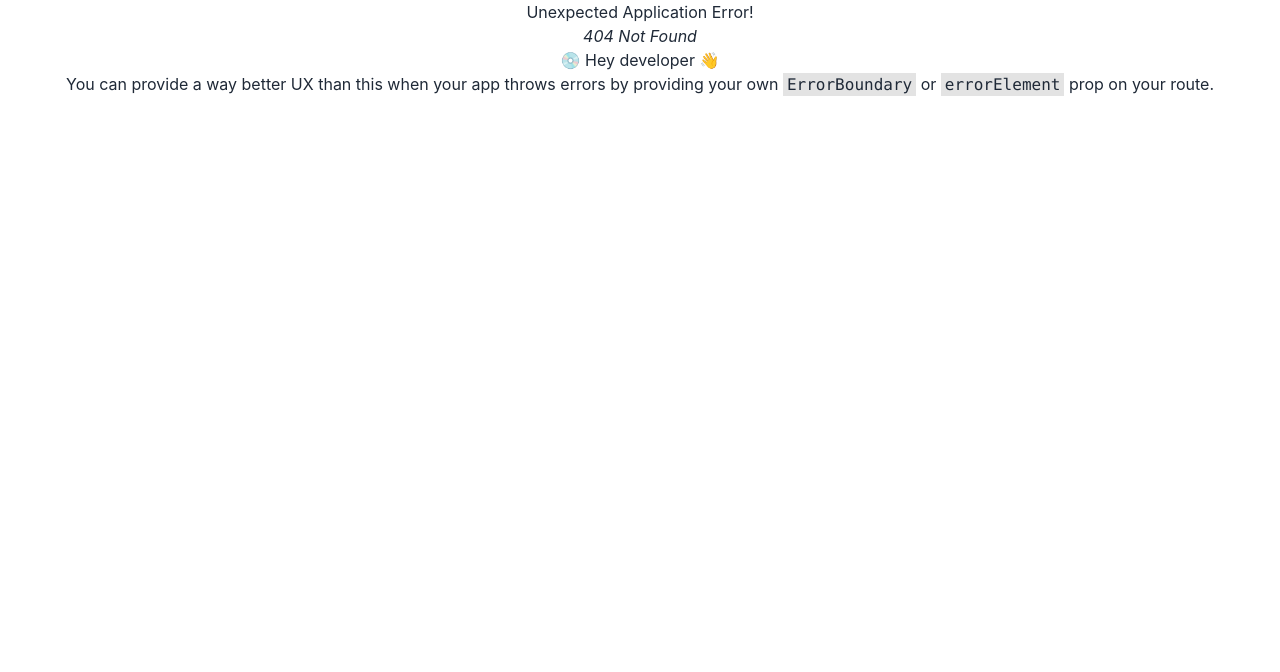
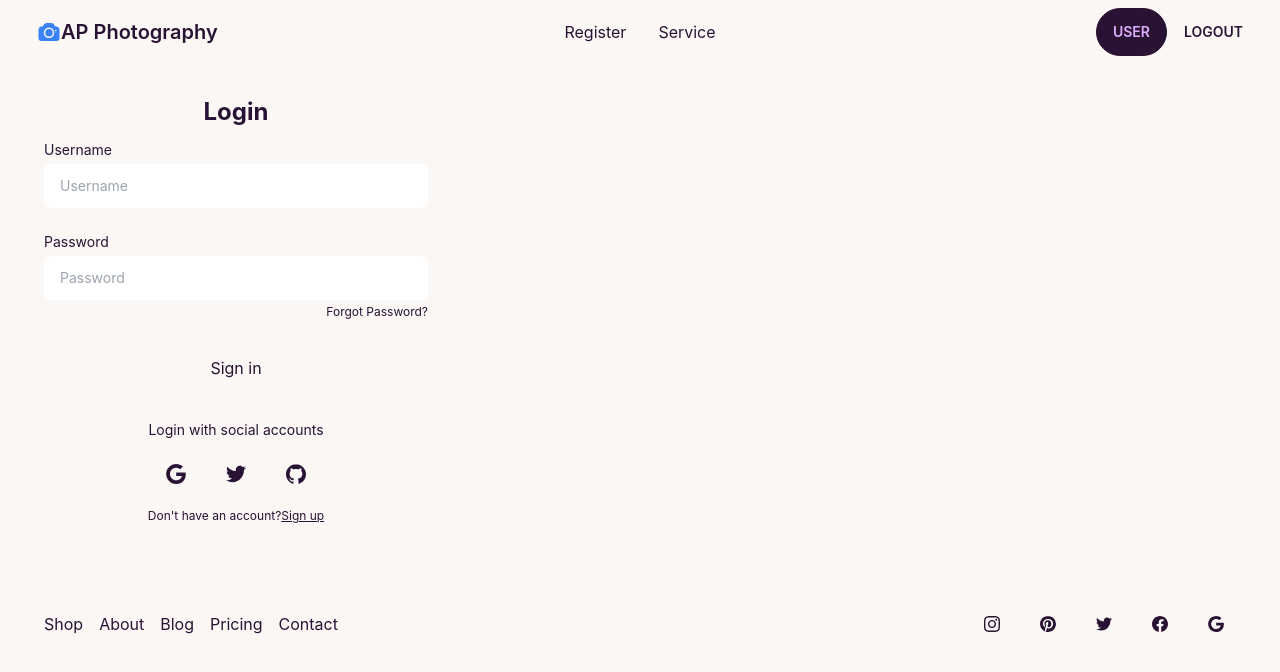
Before and after one commit to leoarafat/worldwide-photography-client, a React (Create React App) app: page /login in a window 1280 px wide. Before the commit this address had no page. Shown: the top 672 px of the page. Built offline with nearby package versions, Linux system fonts and the light colour scheme.

Commit message:
added login and signup field

```diff
--- a/package.json
+++ b/package.json
@@ -3,6 +3,7 @@
   "version": "0.1.0",
   "private": true,
   "dependencies": {
+    "@heroicons/react": "^2.0.13",
     "@testing-library/jest-dom": "^5.16.5",
     "@testing-library/react": "^13.4.0",
     "@testing-library/user-event": "^13.5.0",
--- a/public/index.html
+++ b/public/index.html
@@ -24,7 +24,7 @@
       work correctly both with client-side routing and a non-root public URL.
       Learn how to configure a non-root public URL by running `npm run build`.
     -->
-    <title>Sports Photographer</title>
+    <title>AP Photography</title>
   </head>
   <body>
     <noscript>You need to enable JavaScript to run this app.</noscript>
--- a/src/App.js
+++ b/src/App.js
@@ -4,7 +4,7 @@
 
 function App() {
   return (
-    <div className="App">
+    <div data-theme="cupcake" className="max-w-7xl mx-auto px-3">
 <RouterProvider router={router}></RouterProvider>
     </div>
   );
--- a/src/components/Footer/Footer.js
+++ b/src/components/Footer/Footer.js
@@ -3,7 +3,7 @@
 
 const Footer = () => {
     return (
-<footer className="dark:bg-gray-800 dark:text-gray-50">
+<footer  className=" ">
 	<div className="container flex flex-col p-4 mx-auto md:p-8 lg:flex-row divide-gray-400">
 		<ul className="self-center py-6 space-y-4 text-center sm:flex sm:space-y-0 sm:justify-around sm:space-x-4 lg:flex-1 lg:justify-start">
 			<li>Shop</li>
--- a/src/components/NavBar/NavBar.js
+++ b/src/components/NavBar/NavBar.js
@@ -1,29 +1,76 @@
-import React from 'react';
-import { Link } from 'react-router-dom';
+import React, { useContext } from "react";
+import { Link } from "react-router-dom";
+import { CameraIcon } from "@heroicons/react/24/solid";
+import { userContext } from "../AuthProvider/AuthContext";
 
 const NavBar = () => {
+  const { user } = useContext(userContext);
+
+  const handleLogOut = () =>{
+
+  }
+
   return (
     <div className="navbar bg-base-100">
       <div className="navbar-start">
         <div className="dropdown">
           <label tabIndex={0} className="btn btn-ghost lg:hidden">
-        <svg xmlns="http://www.w3.org/2000/svg" className="h-5 w-5" fill="none" viewBox="0 0 24 24" stroke="currentColor"><path strokeLinecap="round" strokeLinejoin="round" strokeWidth="2" d="M4 6h16M4 12h8m-8 6h16" /></svg>
+            <svg
+              xmlns="http://www.w3.org/2000/svg"
+              className="h-5 w-5"
+              fill="none"
+              viewBox="0 0 24 24"
+              stroke="currentColor"
+            >
+              <path
+                strokeLinecap="round"
+                strokeLinejoin="round"
+                strokeWidth="2"
+                d="M4 6h16M4 12h8m-8 6h16"
+              />
+            </svg>
           </label>
-      <ul tabIndex={0} className="menu menu-compact dropdown-content mt-3 p-2 shadow bg-base-100 rounded-box w-52">
-
-        <li>hello</li>
+          <ul
+            tabIndex={0}
+            className="menu menu-compact dropdown-content mt-3 p-2 shadow bg-base-100 rounded-box w-52"
+          >
+            <li>
+              <Link to="/register">Register</Link>
+            </li>
+            <li>
+              <Link to="/service">Service</Link>
+            </li>
           </ul>
         </div>
-    <Link className="btn btn-ghost normal-case text-xl">daisyUI</Link>
+        <Link className="btn btn-ghost normal-case text-xl">
+          <CameraIcon className="h-6 w-6 text-blue-500" />
+          AP Photography
+        </Link>
       </div>
       <div className="navbar-center hidden lg:flex">
         <ul className="menu menu-horizontal p-0">
-
-      <li>hello</li>
+          <li>
+            <Link to="/register">Register</Link>
+          </li>
+          <li>
+            <Link to="/service">Service</Link>
+          </li>
         </ul>
       </div>
       <div className="navbar-end">
-    <Link className="btn">Get started</Link>
+        <p>
+          <Link className="btn">
+            <p>User</p>
+          </Link>
+        </p>
+
+        <p>
+          {user?.uid ? (
+            <Link to="/login">Login</Link>
+          ) : (
+            <button className="btn btn-ghost" onClick={handleLogOut}>Logout</button>
+          )}
+        </p>
       </div>
     </div>
   );
--- /dev/null
+++ b/src/components/pages/Login/Login.js
@@ -0,0 +1,51 @@
+import React from 'react';
+import { Link } from 'react-router-dom';
+
+const Login = () => {
+    return (
+<div className="w-full max-w-md p-8 space-y-3 rounded-xl dark:bg-gray-900 dark:text-gray-100">
+	<h1 className="text-2xl font-bold text-center">Login</h1>
+	<form novalidate="" action="" className="space-y-6 ng-untouched ng-pristine ng-valid">
+		<div className="space-y-1 text-sm">
+			<label for="username" className="block dark:text-gray-400">Username</label>
+			<input type="text" name="username" id="username" placeholder="Username" className="w-full px-4 py-3 rounded-md dark:border-gray-700 dark:bg-gray-900 dark:text-gray-100 focus:dark:border-violet-400" />
+		</div>
+		<div className="space-y-1 text-sm">
+			<label for="password" className="block dark:text-gray-400">Password</label>
+			<input type="password" name="password" id="password" placeholder="Password" className="w-full px-4 py-3 rounded-md dark:border-gray-700 dark:bg-gray-900 dark:text-gray-100 focus:dark:border-violet-400" />
+			<div className="flex justify-end text-xs dark:text-gray-400">
+				<a rel="noopener noreferrer" href="#">Forgot Password?</a>
+			</div>
+		</div>
+		<button className="block w-full p-3 text-center rounded-sm dark:text-gray-900 dark:bg-violet-400">Sign in</button>
+	</form>
+	<div className="flex items-center pt-4 space-x-1">
+		<div className="flex-1 h-px sm:w-16 dark:bg-gray-700"></div>
+		<p className="px-3 text-sm dark:text-gray-400">Login with social accounts</p>
+		<div className="flex-1 h-px sm:w-16 dark:bg-gray-700"></div>
+	</div>
+	<div className="flex justify-center space-x-4">
+		<button aria-label="Log in with Google" className="p-3 rounded-sm">
+			<svg xmlns="http://www.w3.org/2000/svg" viewBox="0 0 32 32" className="w-5 h-5 fill-current">
+				<path d="M16.318 13.714v5.484h9.078c-0.37 2.354-2.745 6.901-9.078 6.901-5.458 0-9.917-4.521-9.917-10.099s4.458-10.099 9.917-10.099c3.109 0 5.193 1.318 6.38 2.464l4.339-4.182c-2.786-2.599-6.396-4.182-10.719-4.182-8.844 0-16 7.151-16 16s7.156 16 16 16c9.234 0 15.365-6.49 15.365-15.635 0-1.052-0.115-1.854-0.255-2.651z"></path>
+			</svg>
+		</button>
+		<button aria-label="Log in with Twitter" className="p-3 rounded-sm">
+			<svg xmlns="http://www.w3.org/2000/svg" viewBox="0 0 32 32" className="w-5 h-5 fill-current">
+				<path d="M31.937 6.093c-1.177 0.516-2.437 0.871-3.765 1.032 1.355-0.813 2.391-2.099 2.885-3.631-1.271 0.74-2.677 1.276-4.172 1.579-1.192-1.276-2.896-2.079-4.787-2.079-3.625 0-6.563 2.937-6.563 6.557 0 0.521 0.063 1.021 0.172 1.495-5.453-0.255-10.287-2.875-13.52-6.833-0.568 0.964-0.891 2.084-0.891 3.303 0 2.281 1.161 4.281 2.916 5.457-1.073-0.031-2.083-0.328-2.968-0.817v0.079c0 3.181 2.26 5.833 5.26 6.437-0.547 0.145-1.131 0.229-1.724 0.229-0.421 0-0.823-0.041-1.224-0.115 0.844 2.604 3.26 4.5 6.14 4.557-2.239 1.755-5.077 2.801-8.135 2.801-0.521 0-1.041-0.025-1.563-0.088 2.917 1.86 6.36 2.948 10.079 2.948 12.067 0 18.661-9.995 18.661-18.651 0-0.276 0-0.557-0.021-0.839 1.287-0.917 2.401-2.079 3.281-3.396z"></path>
+			</svg>
+		</button>
+		<button aria-label="Log in with GitHub" className="p-3 rounded-sm">
+			<svg xmlns="http://www.w3.org/2000/svg" viewBox="0 0 32 32" className="w-5 h-5 fill-current">
+				<path d="M16 0.396c-8.839 0-16 7.167-16 16 0 7.073 4.584 13.068 10.937 15.183 0.803 0.151 1.093-0.344 1.093-0.772 0-0.38-0.009-1.385-0.015-2.719-4.453 0.964-5.391-2.151-5.391-2.151-0.729-1.844-1.781-2.339-1.781-2.339-1.448-0.989 0.115-0.968 0.115-0.968 1.604 0.109 2.448 1.645 2.448 1.645 1.427 2.448 3.744 1.74 4.661 1.328 0.14-1.031 0.557-1.74 1.011-2.135-3.552-0.401-7.287-1.776-7.287-7.907 0-1.751 0.62-3.177 1.645-4.297-0.177-0.401-0.719-2.031 0.141-4.235 0 0 1.339-0.427 4.4 1.641 1.281-0.355 2.641-0.532 4-0.541 1.36 0.009 2.719 0.187 4 0.541 3.043-2.068 4.381-1.641 4.381-1.641 0.859 2.204 0.317 3.833 0.161 4.235 1.015 1.12 1.635 2.547 1.635 4.297 0 6.145-3.74 7.5-7.296 7.891 0.556 0.479 1.077 1.464 1.077 2.959 0 2.14-0.020 3.864-0.020 4.385 0 0.416 0.28 0.916 1.104 0.755 6.4-2.093 10.979-8.093 10.979-15.156 0-8.833-7.161-16-16-16z"></path>
+			</svg>
+		</button>
+	</div>
+	<p className="text-xs text-center sm:px-6 dark:text-gray-400">Don't have an account?
+		<Link rel="noopener noreferrer" href="#" className="underline dark:text-gray-100">Sign up</Link>
+	</p>
+</div>
+    );
+};
+
+export default Login;
--- /dev/null
+++ b/src/components/pages/Register/Register.js
@@ -0,0 +1,23 @@
+import React from 'react';
+import { Link } from 'react-router-dom';
+
+const Register = () => {
+    return (
+<div className="flex items-center justify-center text-center dark:bg-gray-900 dark:text-gray-100">
+	<form novalidate="" action="" className="flex flex-col w-full max-w-lg p-12 rounded shadow-lg dark:text-gray-100 ng-untouched ng-pristine ng-valid">
+		<label for="username" className="self-start text-xs font-semibold">Username or Email</label>
+		<input id="username" type="text" className="flex items-center h-12 px-4 mt-2 rounded focus:outline-none focus:ring-2 dark:text-gray-900 focus:dark:border-violet-400 focus:ring-violet-400" />
+		<label for="password" className="self-start mt-3 text-xs font-semibold">Password</label>
+		<input id="password" type="password" className="flex items-center h-12 px-4 mt-2 rounded focus:outline-none focus:ring-2 dark:text-gray-900 focus:dark:border-violet-400 focus:ring-violet-400" />
+		<button type="submit" className="flex items-center justify-center h-12 px-6 mt-8 text-sm font-semibold rounded dark:bg-violet-400 dark:text-gray-900">Login</button>
+		<div className="flex justify-center mt-6 space-x-2 text-xs">
+			<Link rel="noopener noreferrer" href="#" className="dark:text-gray-400">Forgot Password?</Link>
+			<span className="dark:text-gray-400">/</span>
+			<Link rel="noopener noreferrer" href="#" className="dark:text-gray-400">Sign Up</Link>
+		</div>
+	</form>
+</div>
+    );
+};
+
+export default Register;
--- /dev/null
+++ b/src/components/pages/Services/Services.js
@@ -0,0 +1,11 @@
+import React from 'react';
+
+const Services = () => {
+    return (
+        <div>
+            <p>service</p>
+        </div>
+    );
+};
+
+export default Services;
```
Also changed, not shown: src/components/Routes/Router.js (+12 -0 lines), 1 other file (tests, documents, lock files or other folders). Lines whose indentation alone changed are shown as unchanged.
